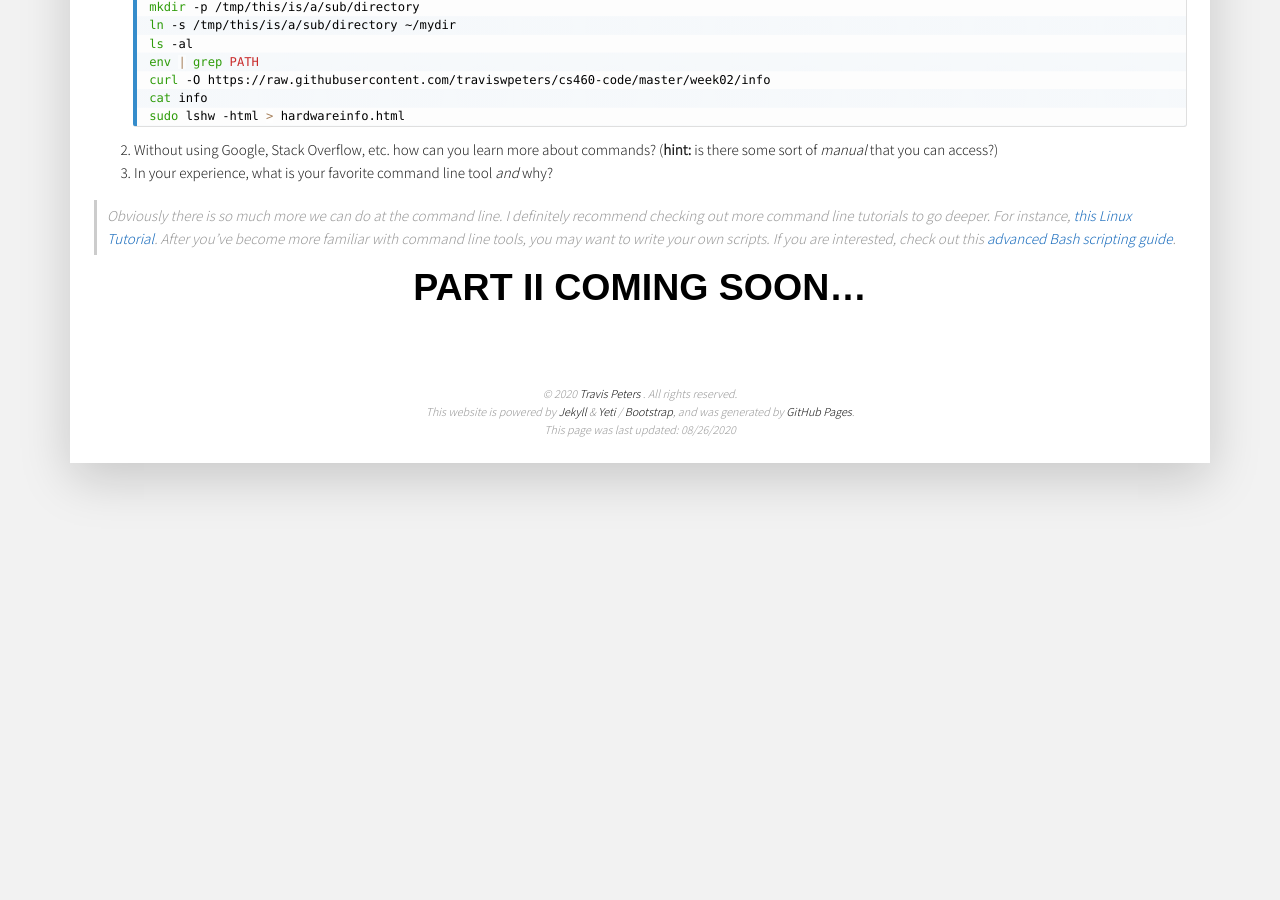
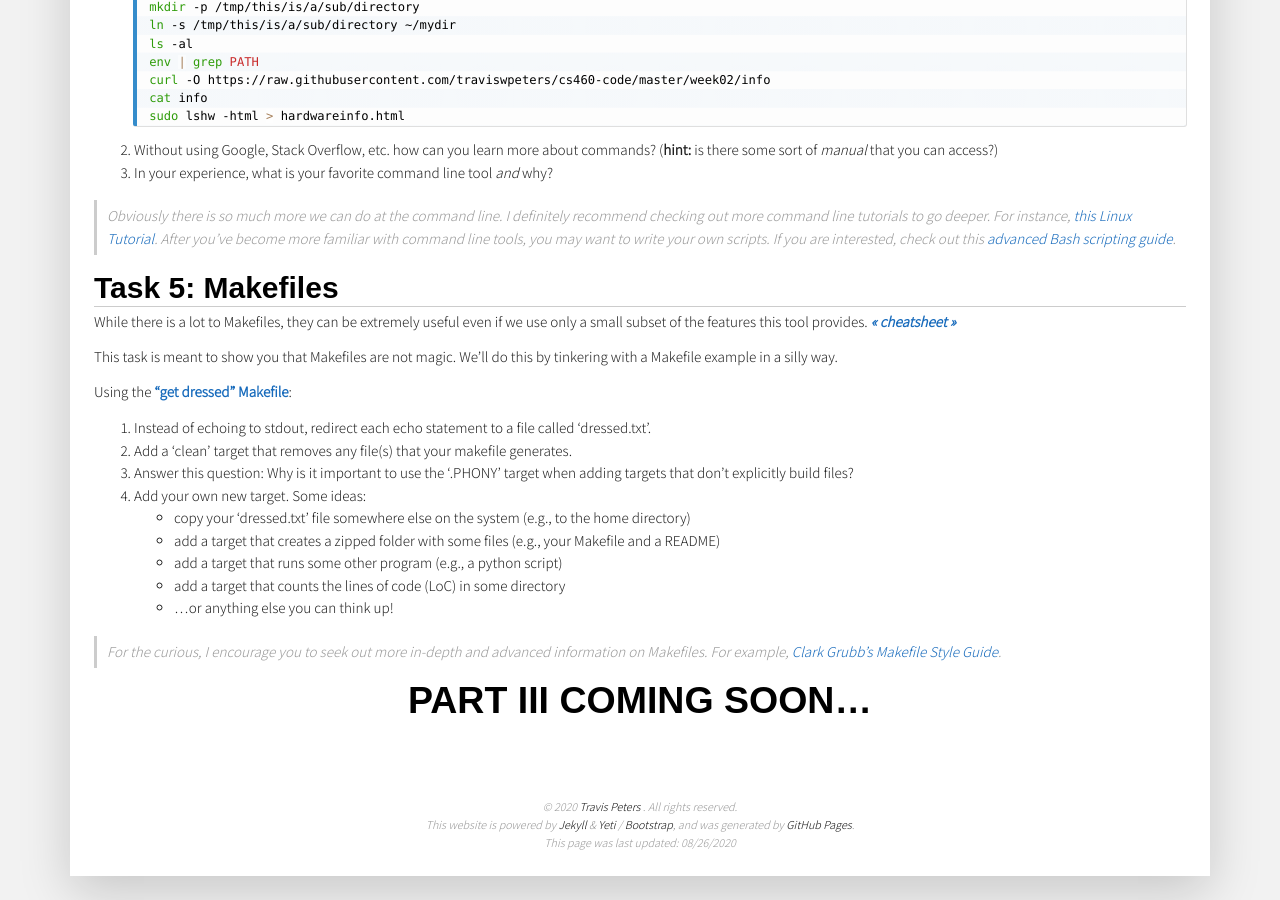
Before and after one commit to traviswpeters/cs460-2020-fall, a Jekyll site: the page built from pa0/index.md, in a window 1280 px wide and 900 px high, scrolled down 2453 px. Built offline with Jekyll 4.4.1, drawn with Linux system fonts in a browser that asks for light colours; nearby versions of some CDN libraries; some web fonts are replaced; comment, search, counter and statistics services are not loaded; our own code applies the rules of GitHub Pages for plain Markdown files.

```diff
--- a/pa0/index.md
+++ b/pa0/index.md
@@ -144,20 +144,6 @@ sudo lshw -html > hardwareinfo.html
 > After you've become more familiar with command line tools, you may want to write your own scripts.
 > If you are interested, check out this [advanced Bash scripting guide](http://tldp.org/LDP/abs/html/).
 
-
-
-
-
-
-
-
-
-
-# PART II COMING SOON...
-{:.text-center}
-
-{% comment %}
-
 ## Task 5: Makefiles
 
 While there is a lot to Makefiles, they can be extremely useful even if we use only a small subset of the features this tool provides.
@@ -180,6 +166,20 @@ Using the [**"get dressed" Makefile**](https://raw.githubusercontent.com/travisw
 > For the curious, I encourage you to seek out more in-depth and advanced information on Makefiles.
 For example, [Clark Grubb's Makefile Style Guide](https://clarkgrubb.com/makefile-style-guide).
 
+
+
+
+
+
+
+
+
+
+
+
+
+{% comment %}
+
 ## Task 6: Programming in C
 
 Writing programs in C is expected in this course.
@@ -195,6 +195,11 @@ This task is meant to allow you to review C programming syntax and to practice w
 3. Change `secret.c` to read an `op` to be performed. Your program should handle `encode` and `decode` as valid ops. All other ops are invalid. (If your program is given an invalid `op` it should report an error and return a non-negative return value.)
 4. Change `secret.c` to read the `key` as an ASCII string from the command line.
 
+
+In `stategame.c:`
+1. Fill in part of `listInsert()` (given the basic structure, fill in insertion logic).
+2. Fill in part of `removeDuplicates()` (given the basic structure, fill in insertion logic).
+3. Write a `cleanUpList()` routine that frees each item in the list before exiting.
 
 2. ...compile and run...describe what this program is doing...
 3. ...create a new C program to...
@@ -280,3 +285,5 @@ Your zipped folder should contains ***at least*** the following files:
 | ---------------------------------------------------------------------------------- | ------- |------ |
 
 {% endcomment %}
+# PART III COMING SOON...
+{:.text-center}
```
